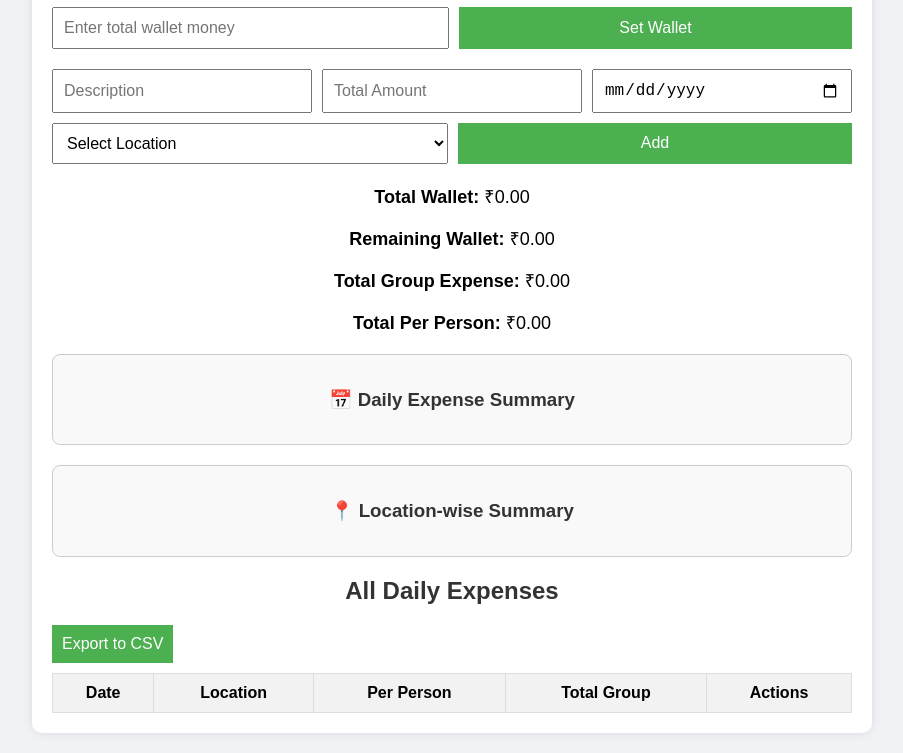
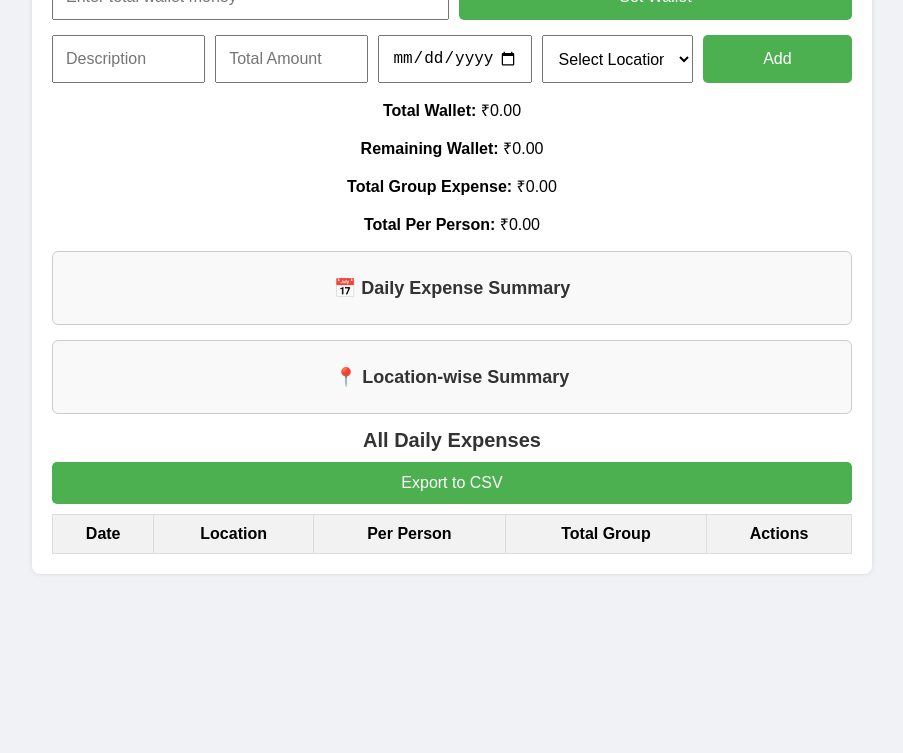
Before and after one commit to tejaspanchbhai0027/ExpenseTrackerApp, a plain HTML site: page index.html in a window 1280 px wide. Shown: the part 114-867 px from the top of the page, without its empty margins (188-1091 px from the left). After the commit the page ends 800 px from the top, so only its background shows below. Drawn offline with Linux system fonts and the light colour scheme.

Commit message:
Update style.css

```diff
--- a/style.css
+++ b/style.css
@@ -2,34 +2,48 @@ body {
     font-family: Arial, sans-serif;
     background: #f0f2f5;
     margin: 0;
-    padding: 20px;
+    padding: 10px;
 }
 
 .container {
     max-width: 800px;
     margin: auto;
     background: #fff;
-    padding: 20px;
-    border-radius: 10px;
-    box-shadow: 0 0 10px rgba(0,0,0,0.1);
+    padding: 15px;
+    border-radius: 8px;
+    box-shadow: 0 0 5px rgba(0,0,0,0.1);
 }
 
 h1, h2, h3 {
     text-align: center;
     color: #333;
+    margin: 10px 0;
+}
+
+h1 {
+    font-size: 24px;
+}
+
+h2 {
+    font-size: 20px;
+}
+
+h3 {
+    font-size: 18px;
 }
 
 .form-section, .wallet-section {
     display: flex;
+    flex-direction: column;
     gap: 10px;
-    flex-wrap: wrap;
-    margin-bottom: 20px;
+    margin-bottom: 15px;
 }
 
 input, button, select {
-    padding: 10px;
+    padding: 12px;
     font-size: 16px;
-    flex: 1;
+    width: 100%;
+    box-sizing: border-box;
 }
 
 button {
@@ -37,6 +51,7 @@ body {
     color: white;
     border: none;
     cursor: pointer;
+    border-radius: 5px;
 }
 
 button:hover {
@@ -45,18 +60,19 @@ body {
 
 .summary {
     text-align: center;
-    margin-bottom: 20px;
-    font-size: 18px;
+    margin-bottom: 15px;
+    font-size: 16px;
 }
 
 table {
     width: 100%;
     border-collapse: collapse;
     margin-top: 10px;
+    font-size: 14px;
 }
 
 th, td {
-    padding: 10px;
+    padding: 8px;
     border: 1px solid #ddd;
     text-align: center;
 }
@@ -68,10 +84,11 @@ body {
 .delete-btn {
     background-color: #f44336;
     color: white;
-    padding: 6px 10px;
+    padding: 5px 8px;
     border: none;
     cursor: pointer;
     border-radius: 4px;
+    font-size: 12px;
 }
 
 .delete-btn:hover {
@@ -80,10 +97,11 @@ body {
 
 .daily-header-summary, .location-summary {
     background: #f9f9f9;
-    padding: 15px;
-    margin-bottom: 20px;
-    border-radius: 8px;
+    padding: 10px;
+    margin-bottom: 15px;
+    border-radius: 6px;
     border: 1px solid #ccc;
+    font-size: 14px;
 }
 
 .daily-header-summary ul, .location-summary ul {
@@ -96,3 +114,42 @@ body {
     margin: 5px 0;
     font-weight: 500;
 }
+
+/* Media Queries for larger screens */
+@media (min-width: 600px) {
+    body {
+        padding: 20px;
+    }
+
+    .container {
+        padding: 20px;
+    }
+
+    .form-section, .wallet-section {
+        flex-direction: row;
+        flex-wrap: wrap;
+    }
+
+    input, button, select {
+        flex: 1;
+        min-width: 120px;
+    }
+
+    table {
+        font-size: 16px;
+    }
+
+    th, td {
+        padding: 10px;
+    }
+
+    .delete-btn {
+        font-size: 14px;
+        padding: 6px 10px;
+    }
+
+    .daily-header-summary, .location-summary {
+        padding: 15px;
+        font-size: 16px;
+    }
+}
```
Lines whose indentation alone changed are shown as unchanged.
